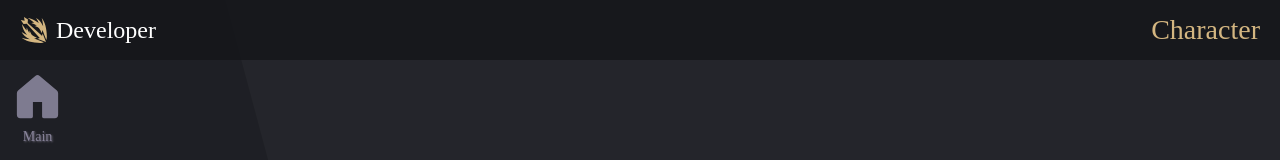
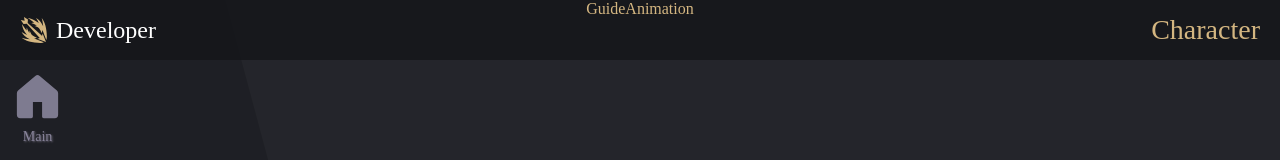
Before and after one commit to seungjaelee2684/seungjae-portfolio, a React (Create React App) app: page / in a window 1280 px wide. Both pictures are taken after a click on the button "New Game". Shown: the top 160 px of the page. Built offline with nearby package versions, Linux system fonts and the light colour scheme; a web font is replaced by a local one.

Commit message:
<feat: 가이드 container 마크업>

```diff
--- a/src/components/common/GuideAnimation.tsx
+++ b/src/components/common/GuideAnimation.tsx
@@ -5,7 +5,11 @@ const GuideAnimation = () => {
 
   return (
     <GuideContainer>
-      GuideAnimation
+      <GuideInWrapper>
+        <GuideBack />
+        <SelectBox />
+        GuideAnimation
+      </GuideInWrapper>
     </GuideContainer>
   )
 };
@@ -13,12 +17,33 @@ const GuideAnimation = () => {
 const GuideContainer = styled.div`
   width: 100%;
   height: 100vh;
+  color: #d4b681;
   position: fixed;
   top: 0;
   left: 0;
-  z-index: 10;
-  color: #d4b681;
+  z-index: 23;
   font-family: "GongGothicMedium";
 `;
 
+const GuideInWrapper = styled.div`
+  position: relative;
+`;
+
+const GuideBack = styled.div`
+  width: 100%;
+  height: 100%;
+  background-color: #00000070;
+`;
+
+const SelectBox = styled.div`
+  width: 500px;
+  height: 500px;
+  background-color: none;
+  border-radius: 100%;
+  position: fixed;
+  top: 0;
+  left: 0;
+  z-index: 23;
+`;
+
 export default GuideAnimation;
--- a/src/pages/StartPage.tsx
+++ b/src/pages/StartPage.tsx
@@ -22,7 +22,11 @@ const StartPage = () => {
         <StartGameWrapper>
           Start Game
           <ButtonWrapper>
-            <DefaultButton onClick={() => navigate("/loby")}>
+            <DefaultButton
+              onClick={() => {
+                localStorage.setItem("guide", "true");
+                navigate("/loby");
+              }}>
               <HoverButton />
               <ButtonText >
                 New Game
```
